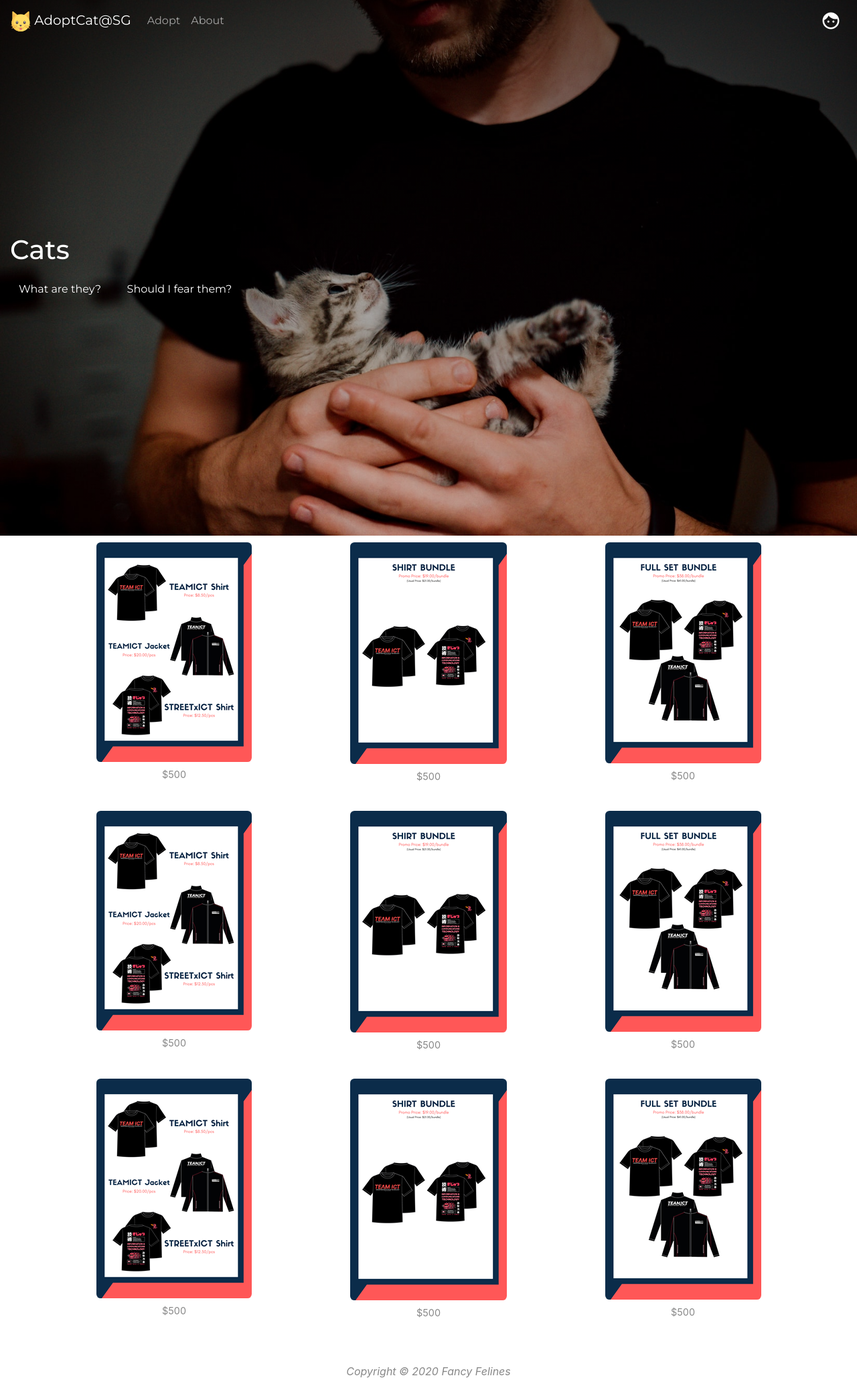
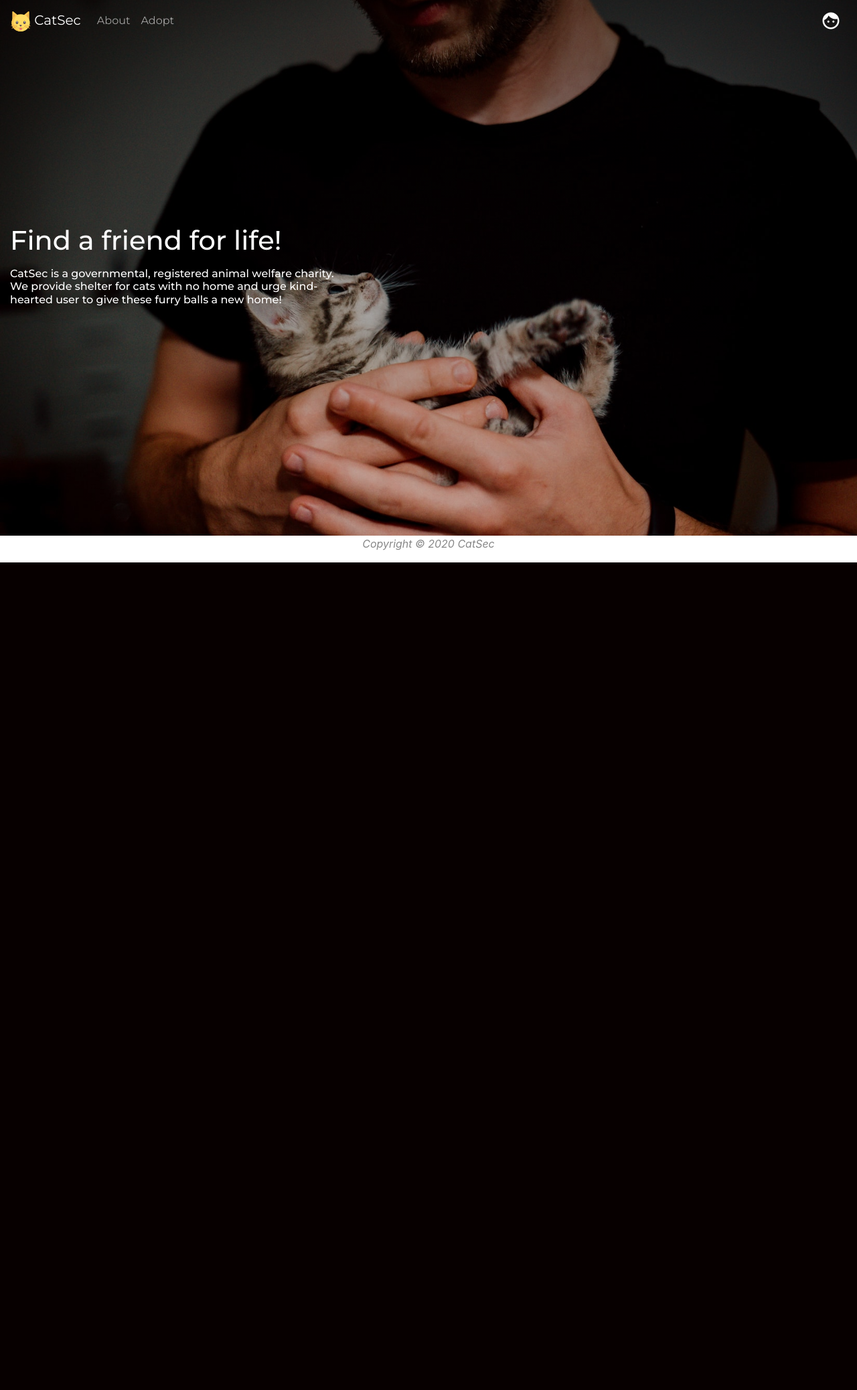
Before and after one commit to IENORI/ICT1004-Project-Grp7, a PHP site: page / in a window 1280 px wide. Shown: the whole page at 67% size. After the commit the page ends 840 px from the top, so only its background shows below. Run offline with PHP 8.4, Linux system fonts and the light colour scheme.

Commit message:
Mainpage
The scrolling thing no more,
Footer removed the <br>

```diff
--- a/inc.footer.php
+++ b/inc.footer.php
@@ -4,7 +4,5 @@ Footer common
 -
 -->
 <footer class="container text-center">
-    <br>
-    <br>
-    <p><em>Copyright &copy; 2020 Fancy Felines</em></p>
+    <p><em>Copyright &copy; 2020 CatSec</em></p>
 </footer>
--- a/index.php
+++ b/index.php
@@ -17,7 +17,7 @@
                 <nav id ="navbar" class="navbar navbar-expand-lg navbar-dark">
                     <a class="navbar-brand" href="/">
                         <img id="nav-logo" src="media/icon/cat.svg" width="30" height="30">
-                        AdoptCat@SG
+                        CatSec
                     </a>
                     <button class="navbar-toggler" type="button" data-toggle="collapse" data-target="#navBarToggle">
                         <span class="navbar-toggler-icon"></span>
@@ -25,10 +25,10 @@
                     <div class="collapse navbar-collapse" id="navBarToggle">
                         <ul class="navbar-nav">
                             <li class="nav-item">
-                                <a class="nav-link" href="adopt.php">Adopt</a>
+                                <a class="nav-link" href="aboutus.php">About</a>
                             </li>
                             <li class="nav-item">
-                                <a class="nav-link" href="aboutus.php">About</a>
+                                <a class="nav-link" href="adopt.php">Adopt</a>
                             </li>
                         </ul>
                         <ul class="navbar-nav ml-auto">
@@ -53,19 +53,15 @@
               <div class="container-fluid container-fluid-max">
                 <div class="row">
                   <div class="col-12 col-md-8 col-lg-6 col-xl-5">
-                    <h1 class="text-white">Cats</h1>
+                    <h1 class="text-white">Find a friend for life!</h1>
                     <div class="mt-3">
-                      <a class="btn bg-red text-white mr-2" href="" role="button">What are they?</a>
-                      <a class="btn bg-red text-white" href="" role="button">Should I fear them?</a>
+                        <h6 class="text-white">CatSec is a governmental, registered animal welfare charity. We provide shelter for cats with no home and urge kind-hearted user to give these furry balls a new home! </h6>
+                        <!--<a class="btn bg-red text-white mr-2" href="" role="button">What are they?</a>-->
+                        <!--<a class="btn bg-red text-white" href="" role="button">Should I fear them?</a>-->
                     </div>
                   </div>
                 </div>
               </div>
-            </section>
-            <section id="content" class="index-content-margin">
-                <?php
-                include "inc.front_store.php";
-                ?>
             </section>
         </main>
 
```
Also changed, not shown: media/image/photo-1498579687545-d5a4fffb0a9e.jpeg (added).
